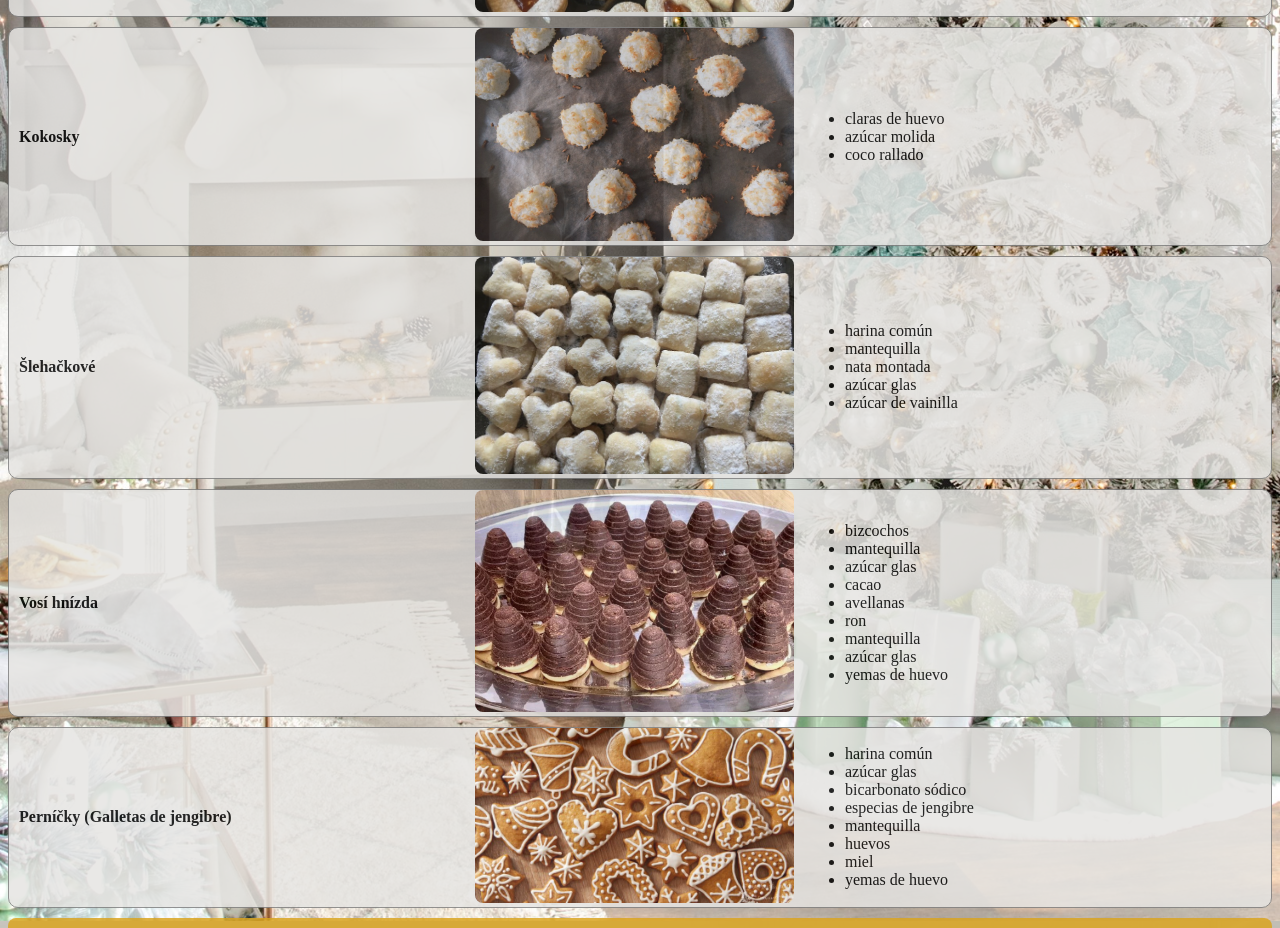
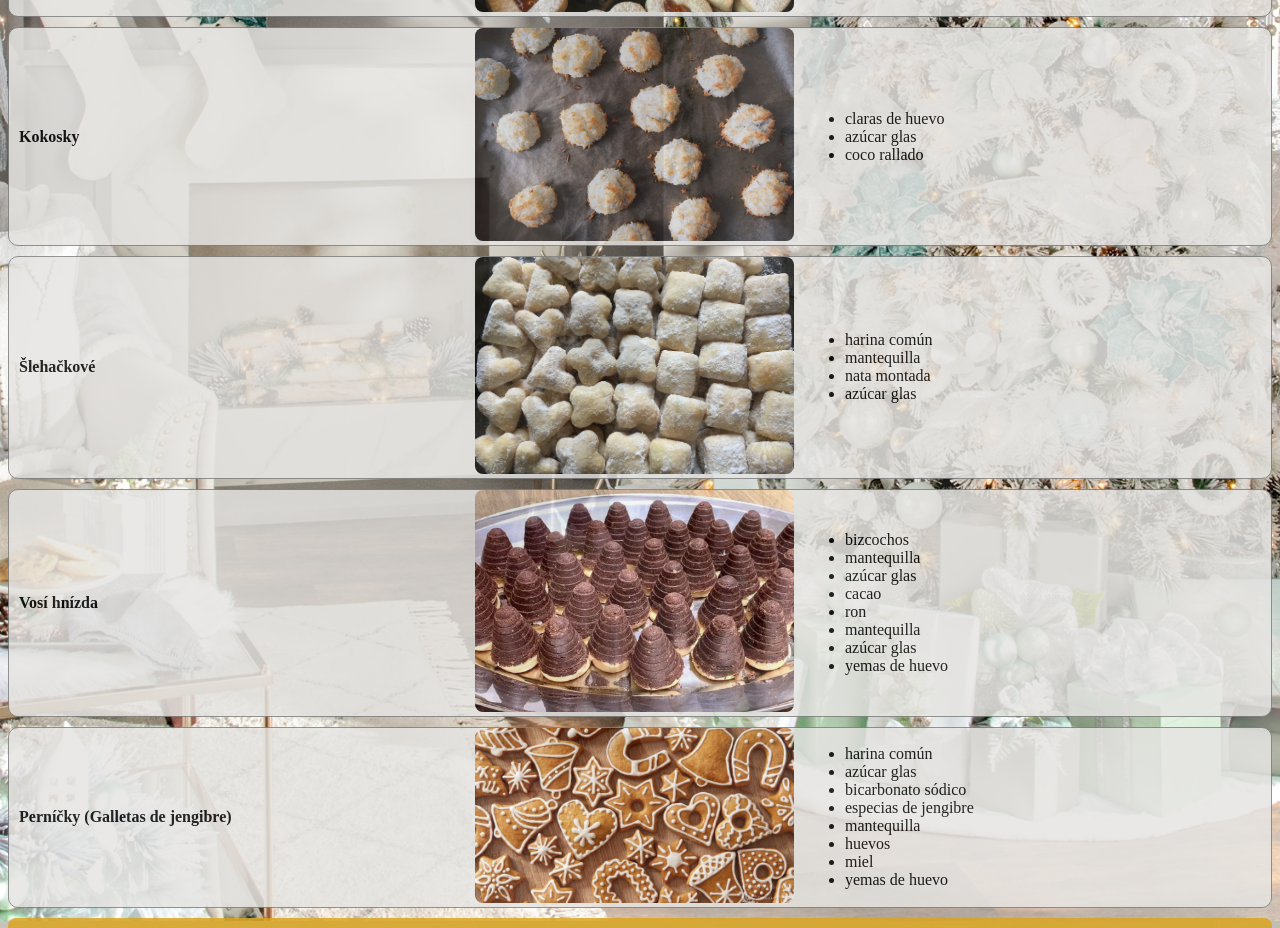
Before and after one commit to tmshts/christmas_sweet, a React (Vite) app: page / in a window 1280 px wide. Shown: the part 2280-3208 px from the top of the page. Built offline with nearby package versions, Linux system fonts and the light colour scheme.

Commit message:
ingredients changed

```diff
--- a/src/App.jsx
+++ b/src/App.jsx
@@ -90,7 +90,7 @@ const App = () => {
       },
       {
         id: 2,
-        name: 'azúcar molida'
+        name: 'azúcar glas'
       },
       {
         id: 3,
@@ -118,10 +118,6 @@ const App = () => {
       {
         id: 4,
         name: 'azúcar glas'
-      },
-      {
-        id: 5,
-        name: 'azúcar de vainilla'
       }
     ],
       foto: slehackove_foto
@@ -148,22 +144,18 @@ const App = () => {
         },
         {
           id: 5,
-        name: 'avellanas'
+          name: 'ron'
         },
         {
           id: 6,
-        name: 'ron'
+          name: 'mantequilla'
         },
         {
           id: 7,
-        name: 'mantequilla'
+          name: 'azúcar glas'
         },
         {
           id: 8,
-        name: 'azúcar glas'
-      },
-      {
-        id: 9,
           name: 'yemas de huevo'
         }
     ],
```
Also changed, not shown: 1 other file (tests, documents, lock files or other folders). Lines whose indentation alone changed are shown as unchanged.
